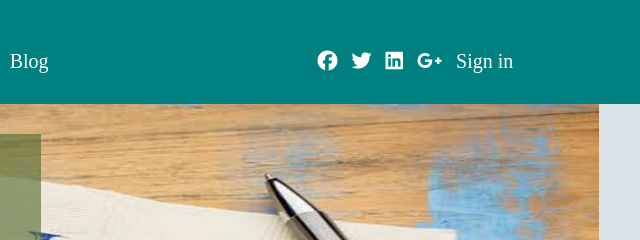
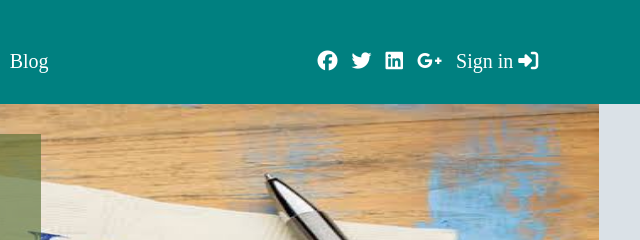
Before and after one commit to Bidya124/website, a plain HTML site: page index.html in a window 1280 px wide. Shown: the top 240 px of the page, 615-1255 px from the left. Drawn offline with nearby package versions, Linux system fonts and the light colour scheme; a script that the page names is missing.

Commit message:
Update index.html

```diff
--- a/index.html
+++ b/index.html
@@ -32,7 +32,7 @@
           <li><a href="#"><i class="fab fa-twitter"></i></a></li>
           <li><a href="#"><i class="fab fa-linkedin"></i></a></li>
           <li><a href="#"><i class="fab fa-google-plus-g"></i></a></li>
-          <li> <a href="https://bidya124.github.io/First-Project/" target="_blank"> Sign in</a></li>
+          <li> <a href="https://bidya124.github.io/First-Project/" target="_blank"> Sign in <i class="fas fa-sign-in-alt"></i></a></li>
         </ul>
       </div>
     </div>
@@ -58,6 +58,7 @@
     <div class="logoimg2">
       <div class="part">
         <h2>Learn</h2>
+        <!-- <h3>try</h3> -->
         <a href="#"><i class="fas fa-bell"></i></a>
         <p>Lorem ipsum dolor sit amet, consectetur adipiscing elit, sed do eiusmod tempor incididunt ut labore et dolore</p>
         <!-- <a href="#">Read more</a> -->
@@ -65,18 +66,21 @@
       </div>
       <div class="part">
         <h2>Dictionary</h2>
+        <!-- <h3>try</h3> -->
         <a href="#"><i class="fas fa-book-open"></i></a>
         <p>Lorem ipsum dolor sit amet, consectetur adipiscing elit, sed do eiusmod tempor incididunt ut labore et dolore</p>
         <button onclick="#">Read More</button>
       </div>
       <div class="part">
         <h2>Level Completion</h2>
+        <!-- <h3>try</h3> -->
         <a href="#"><i class="fas fa-graduation-cap"></i></a>
         <p>Lorem ipsum dolor sit amet, consectetur adipiscing elit, sed do eiusmod tempor incididunt ut labore et dolore</p>
         <button onclick="#">Read More</button>
       </div>
       <div class="part">
         <h2>Award</h2>
+        <!-- <h3>try</h3> -->
         <a href="#"><i class="fas fa-award"></i></a>
         <p>Lorem ipsum dolor sit amet, consectetur adipiscing elit, sed do eiusmod tempor incididunt ut labore et dolore</p>
         <button onclick="#">Read More</button>
```
